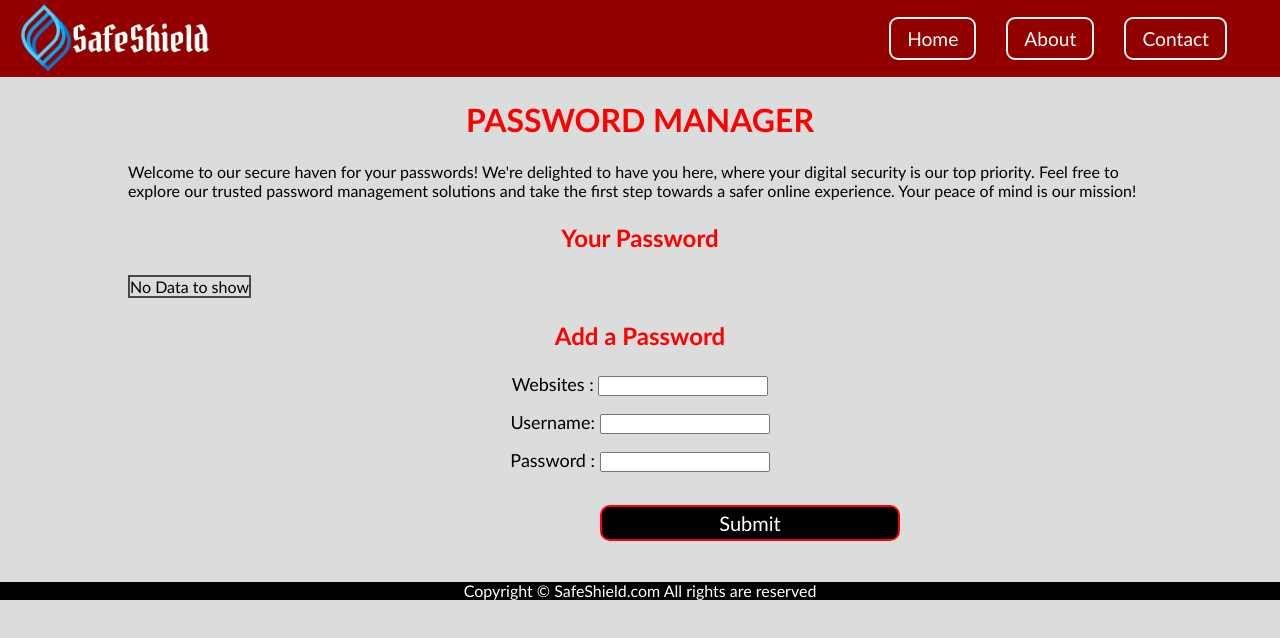
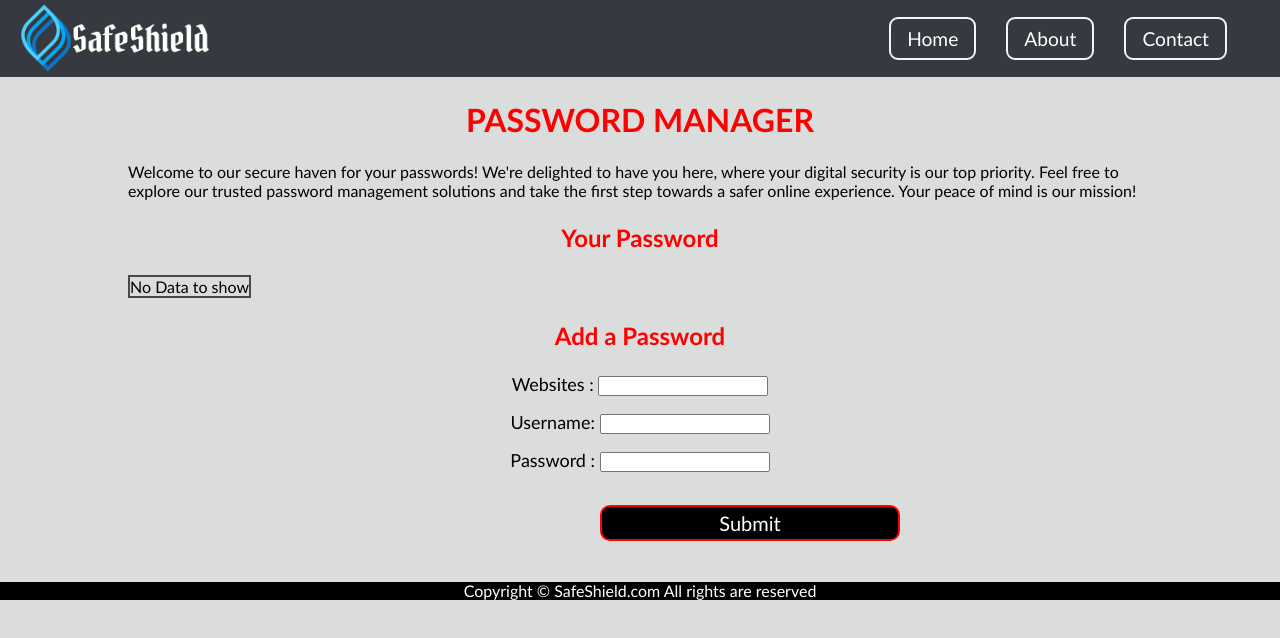
Before and after one commit to Darkedge9/Password_Manager, a plain HTML site: page index.html in a window 1280 px wide. Shown: the top 638 px of the page. Drawn offline with Linux system fonts and the light colour scheme.

Commit message:
changed NavBar color

```diff
--- a/style.css
+++ b/style.css
@@ -6,7 +6,7 @@
 
 #navbar {
     display: flex;
-    background-color: rgb(146 0 0);
+    background-color: rgb(55, 57, 64);
     padding: 2px 23px;
     justify-content: space-between;
     /* height: 75px; */
```
